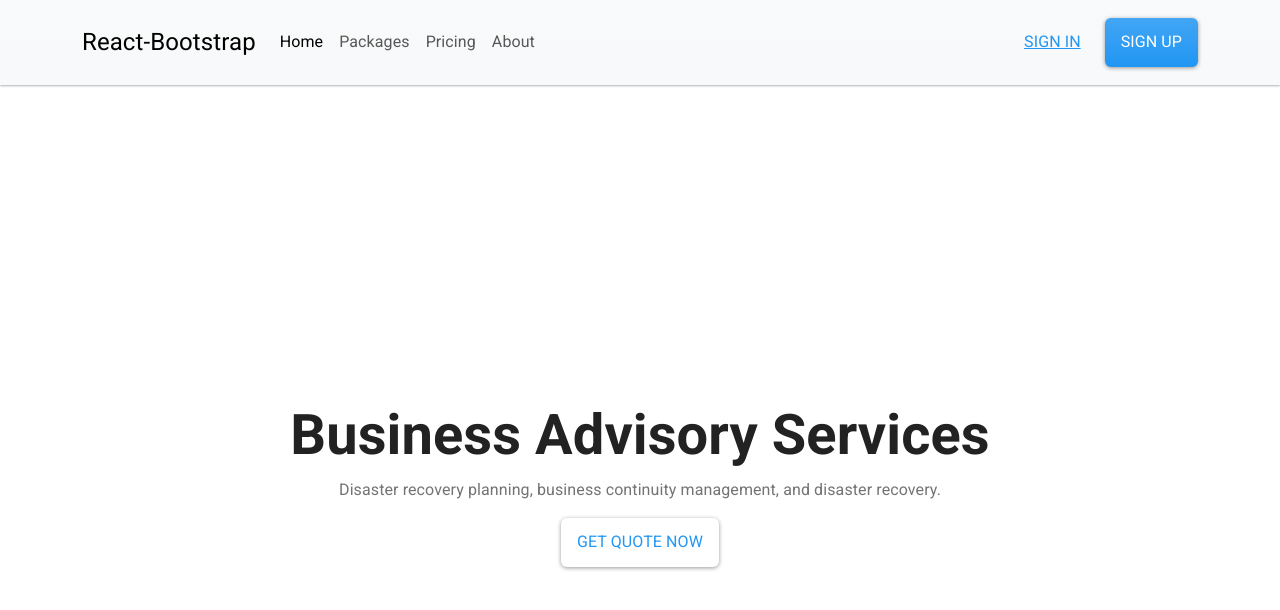
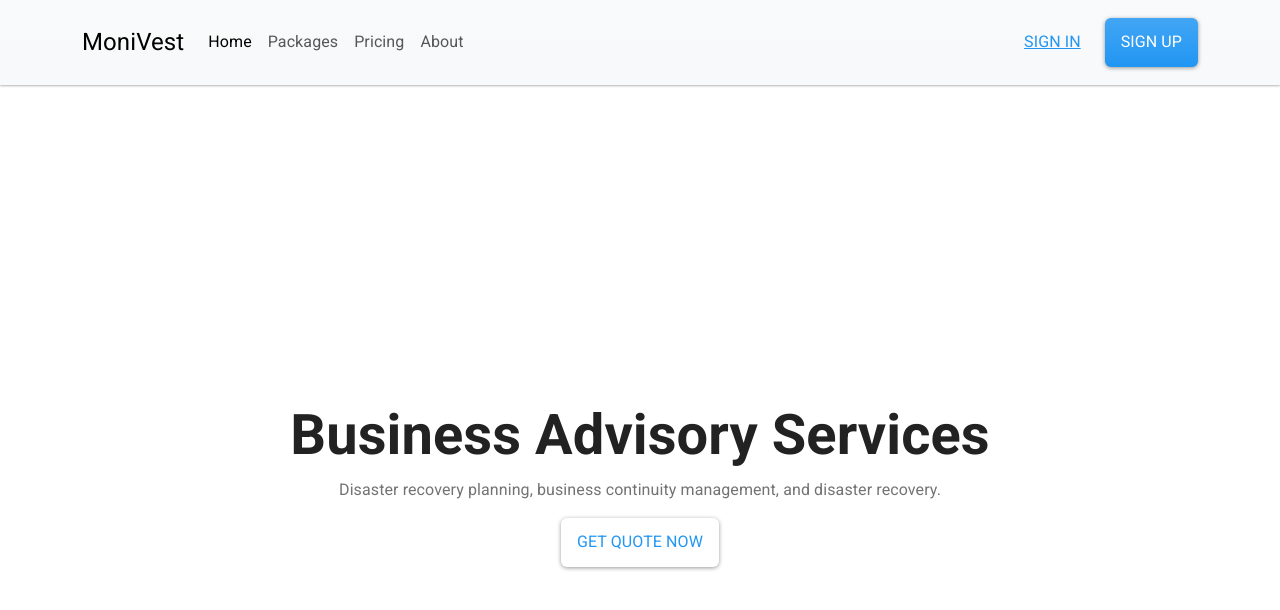
Before and after one commit to Mikael-duru/monivest, a React (Create React App) app: page / in a window 1280 px wide. Shown: the top 610 px of the page. Built offline with nearby package versions, Linux system fonts and the light colour scheme.

Commit message:
correct logo name

```diff
--- a/src/component/Header.jsx
+++ b/src/component/Header.jsx
@@ -7,7 +7,7 @@ function Header() {
   return (
     <Navbar collapseOnSelect expand="lg" bg="light" variant="light">
       <Container>
-        <Navbar.Brand>React-Bootstrap</Navbar.Brand>
+        <Navbar.Brand>MoniVest</Navbar.Brand>
         <Navbar.Toggle aria-controls="responsive-navbar-nav" />
         <Navbar.Collapse id="responsive-navbar-nav">
           <Nav className="me-auto">
```
